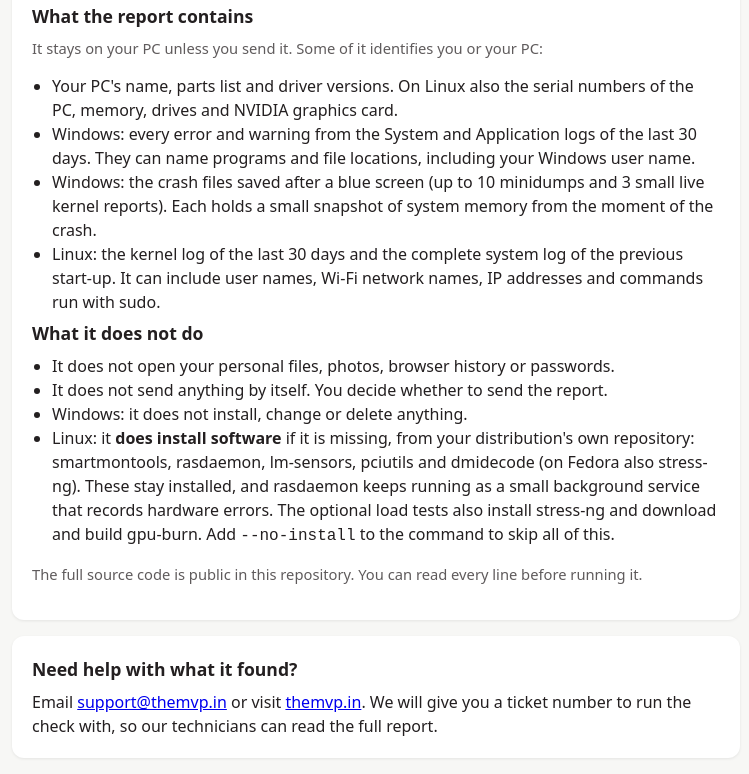
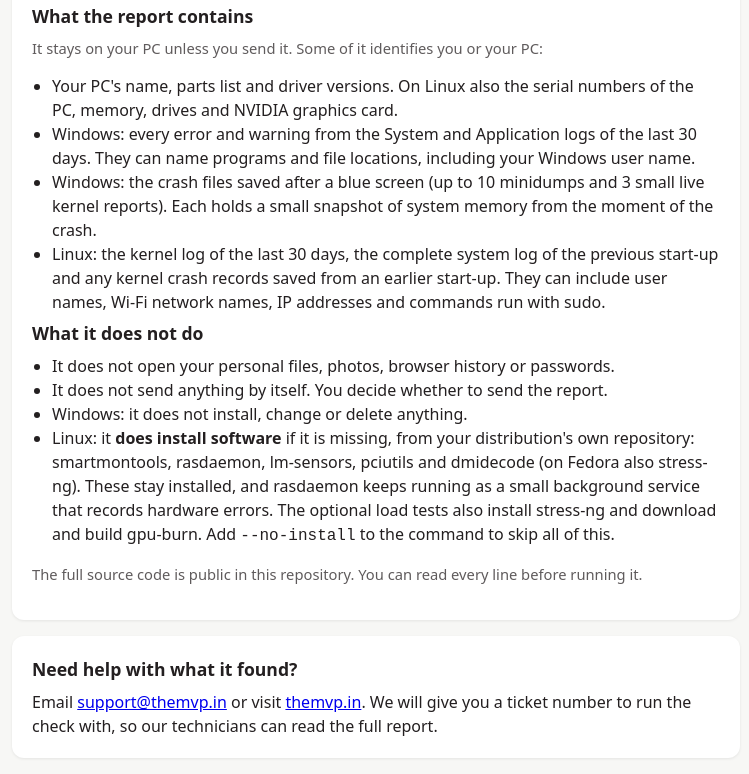
Before and after one commit to mvp-support/pc-health-check, a plain HTML site: page index.html in a window 1280 px wide. Shown: the part 977-1751 px from the top of the page, without its empty margins (264-1013 px from the left). Drawn offline with Linux system fonts and the light colour scheme.

Commit message:
Windows 1.4 / Linux 1.5: graphics slot and monitor checks, error sources, 0x12F
- Both: graphics card on fewer PCIe lanes than it supports; monitor
  plugged into the motherboard while a graphics card is fitted (desktops)
- Windows: hardware errors named by the device in the slot or the
  processor core; program crashes grouped by program and file, flagging
  3+ programs crashing in one file
- Linux: kernel crash records kept from an earlier start-up (pstore)
- Windows: Raptor Lake microcode check uses 0x12F, like Linux
- Windows: hard disks no longer report SSD wear; empty values are null
  in the report instead of {}

Co-Authored-By: Claude Opus 5.5 <noreply@anthropic.com>

```diff
--- a/index.html
+++ b/index.html
@@ -62,7 +62,7 @@
       <li>Your PC's name, parts list and driver versions. On Linux also the serial numbers of the PC, memory, drives and NVIDIA graphics card.</li>
       <li>Windows: every error and warning from the System and Application logs of the last 30 days. They can name programs and file locations, including your Windows user name.</li>
       <li>Windows: the crash files saved after a blue screen (up to 10 minidumps and 3 small live kernel reports). Each holds a small snapshot of system memory from the moment of the crash.</li>
-      <li>Linux: the kernel log of the last 30 days and the complete system log of the previous start-up. It can include user names, Wi-Fi network names, IP addresses and commands run with sudo.</li>
+      <li>Linux: the kernel log of the last 30 days, the complete system log of the previous start-up and any kernel crash records saved from an earlier start-up. They can include user names, Wi-Fi network names, IP addresses and commands run with sudo.</li>
     </ul>
     <h2>What it does not do</h2>
     <ul>
```
Also changed, not shown: 4 other files.
